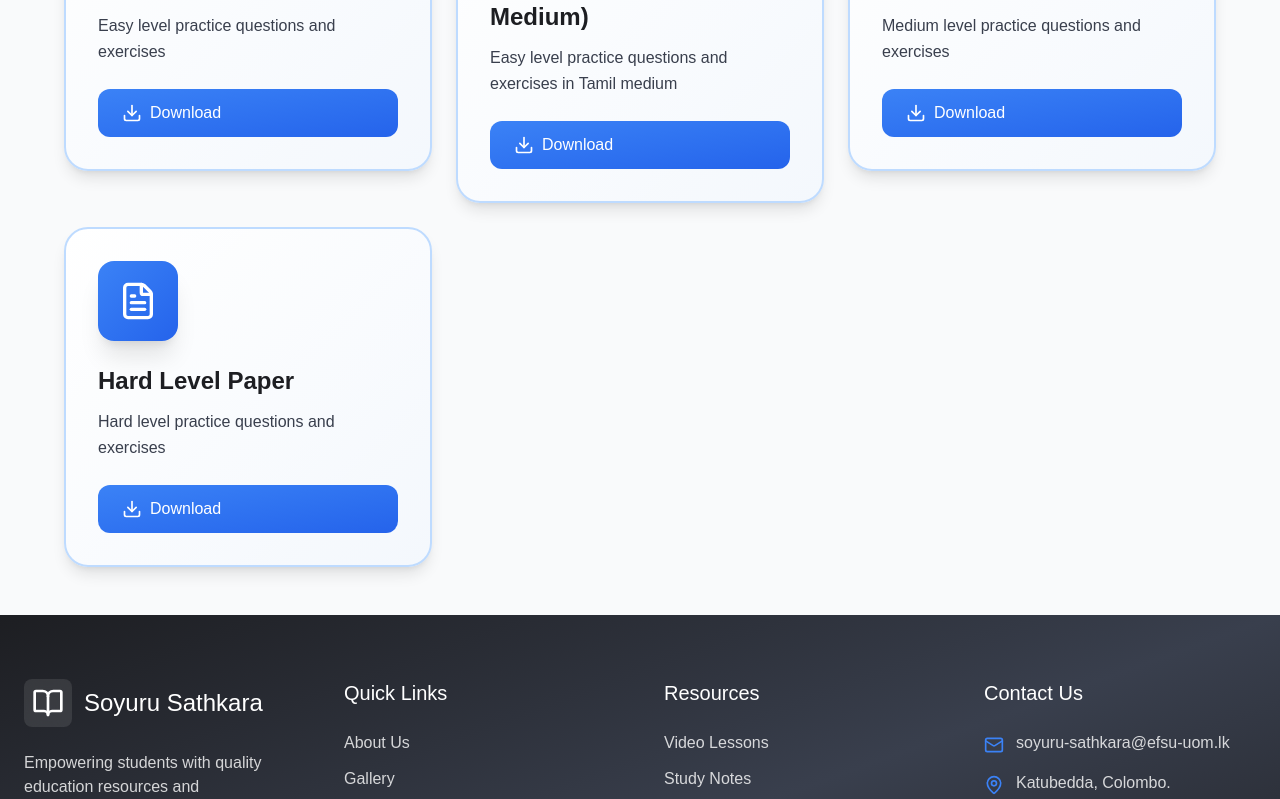
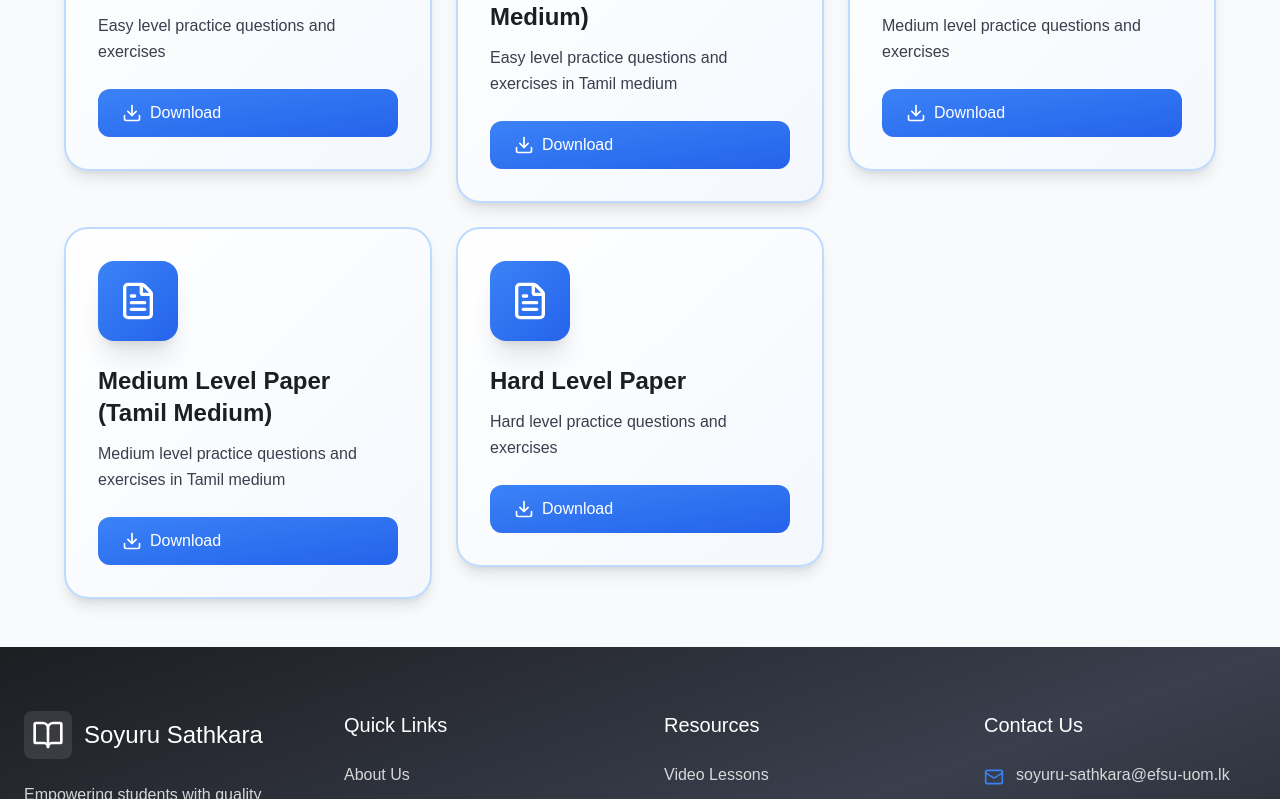
Before and after one commit to SKey7-Tech/soyuru-sathkara-25-26-web, a Next.js app: page /resources/papers in a window 1280 px wide. Shown: the part 489-1288 px from the top of the page. Built offline with nearby package versions, Linux system fonts and the light colour scheme.

Commit message:
new files uploaded for tamil papers

```diff
--- a/app/data/papers.ts
+++ b/app/data/papers.ts
@@ -40,7 +40,7 @@ export const papers: Paper[] = [
     id: "Easy-Level-Tamil",
     titleKey: "Easy-Level-Tamil",
     descriptionKey: "Easy-Level-Tamil",
-    filePath: "/files/papers/Easy-Level.pdf",
+    filePath: "/files/papers/Easy-paper-tamil.pdf",
     coverImage: "/gallery/paper-cover.jpeg",
     videos: [
       { label: "discussion_1", url: "https://www.youtube.com/watch?v=E-dC-0GiMw8" },
@@ -63,7 +63,7 @@ export const papers: Paper[] = [
     id: "Medium-Level",
     titleKey: "Medium-Level",
     descriptionKey: "Medium-Level",
-    filePath: "/files/papers/Medium-Level.pdf",
+    filePath: "/files/papers/Medium-level.pdf",
     coverImage: "/gallery/paper-cover.jpeg",
     videos: [
       { label: "discussion_1", url:"https://www.youtube.com/watch?v=0cL-ZvTdGH8" },
@@ -89,6 +89,20 @@ export const papers: Paper[] = [
     ],
   },
   {
+    id: "Medium-Level-Tamil",
+    titleKey: "Medium-Level-Tamil",
+    descriptionKey: "Medium-Level-Tamil",
+    filePath: "/files/papers/Medium_paper_tamil.pdf",
+    coverImage: "/gallery/paper-cover.jpeg",
+    videos: [
+      // { label: "discussion_1", url: "" },
+      // { label: "discussion_2", url: "" },
+      // { label: "discussion_3", url: "" },
+      // { label: "discussion_4", url: "" },
+      // { label: "discussion_5", url: "" },
+    ],
+  },
+  {
     id: "Hard-Level",
     titleKey: "Hard-Level",
     descriptionKey: "Hard-Level",
--- a/app/i18n/en.ts
+++ b/app/i18n/en.ts
@@ -64,6 +64,10 @@ export const en = {
       "Medium-Level": {
         title: "Medium Level Paper",
         description: "Medium level practice questions and exercises"
+      },
+      "Medium-Level-Tamil": {
+        title: "Medium Level Paper (Tamil Medium)",
+        description: "Medium level practice questions and exercises in Tamil medium"
       },
       "Hard-Level": {
         title: "Hard Level Paper",
--- a/app/i18n/si.ts
+++ b/app/i18n/si.ts
@@ -60,6 +60,10 @@ export const si = {
       "Medium-Level": {
         title: "මධ්‍යම මට්ටමේ ප්‍රශ්න පත්‍රය",
         description: "මධ්‍යම මට්ටමේ පුහුණු ප්‍රශ්න සහ අභ්‍යාස"
+      },
+      "Medium-Level-Tamil": {
+        title: "මධ්‍යම මට්ටමේ ප්‍රශ්න පත්‍රය (දෙමළ මාධ්‍ය)",
+        description: "දෙමළ මාධ්‍යය තුළ මධ්‍යම මට්ටමේ පුහුණු ප්‍රශ්න සහ අභ්‍යාස"
       },
       "Hard-Level": {
         title: "අභියෝගාත්මක මට්ටමේ ප්‍රශ්න පත්‍රය",
--- a/app/i18n/ta.ts
+++ b/app/i18n/ta.ts
@@ -62,6 +62,10 @@ export const ta = {
       "Medium-Level": {
         title: "நடுத்தர நிலை தாள்",
         description: "நடுத்தர அளவிலான பயிற்சி கேள்விகள் மற்றும் பயிற்சிகள்"
+      },
+      "Medium-Level-Tamil": {
+        title: "நடுத்தர நிலை தாள் (தமிழ் ஊடகம்)",
+        description: "தமிழ் ஊடகத்தில் நடுத்தர நிலை பயிற்சி கேள்விகள் மற்றும் பயிற்சிகள்"
       },
       "Hard-Level": {
         title: "கடின நிலை தாள்",
```
Also changed, not shown: 2 other files (tests, documents, lock files or other folders).
